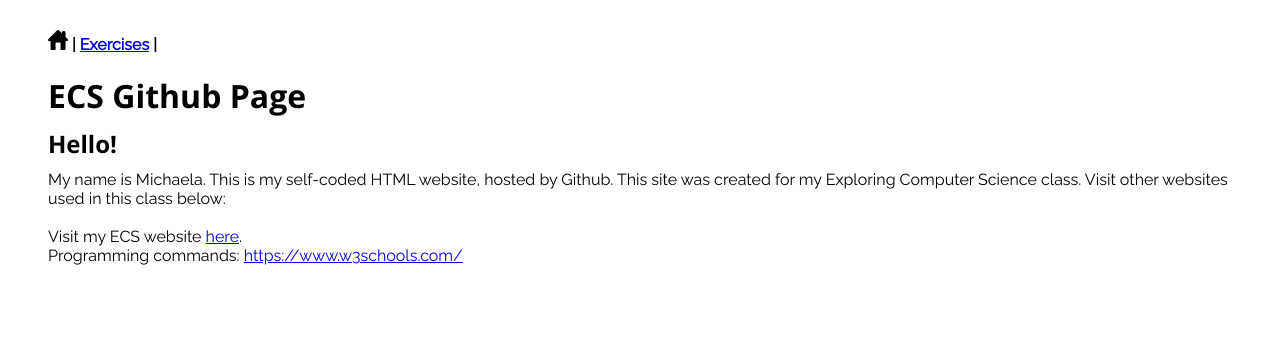
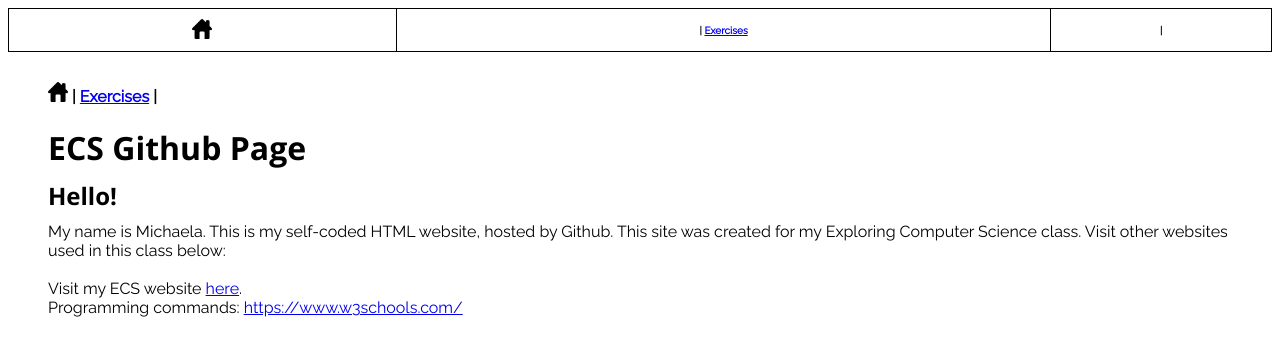
Before and after one commit to Iceila/ecs-fall2017, a plain HTML site: page index.html in a window 1280 px wide. Drawn offline with nearby package versions, Linux system fonts and the light colour scheme; files that its build step writes are made by us from their sources.

Commit message:
New pagebar attempt

```diff
--- a/index.html
+++ b/index.html
@@ -7,6 +7,17 @@
 </head>
 
 <body>
+
+  <div class="table-pagebar">
+    <table style="width:100%; margin:auto;">
+      <tr>
+        <th><a href="index.html">
+        <img src="/images/home-512.png" width="20px" height="20px" alt="Home"></a></th>
+        <th>| <a href="/exercises/index.html">Exercises</a></th>
+        <th>|</th>
+      </tr>
+    </table>
+  </div>
 
   <div class="pagebar">
     <a href="index.html">
--- a/style.css
+++ b/style.css
@@ -27,7 +27,8 @@ p, h1, h2, h3, h4, h5, h6, ol, ul, blockquote, ol, ul, blockquote, bdo, table, c
   border: 4px black solid;
   padding: 30px;
   font-size: 120%;
-  font-style: uppercase bold;
+  font-style: bold;
+  text-transform: uppercase;
   background-image: url("/images/holy-spirit-sky-banner.jpg");
 }
 
@@ -40,3 +41,9 @@ table, th, td {
 td, caption {
   text-align: center;
 }
+
+.table-pagebar {
+  border-bottom: 2px black solid
+  padding-bottm: 10px;
+  font-size: 10px;
+}
```
